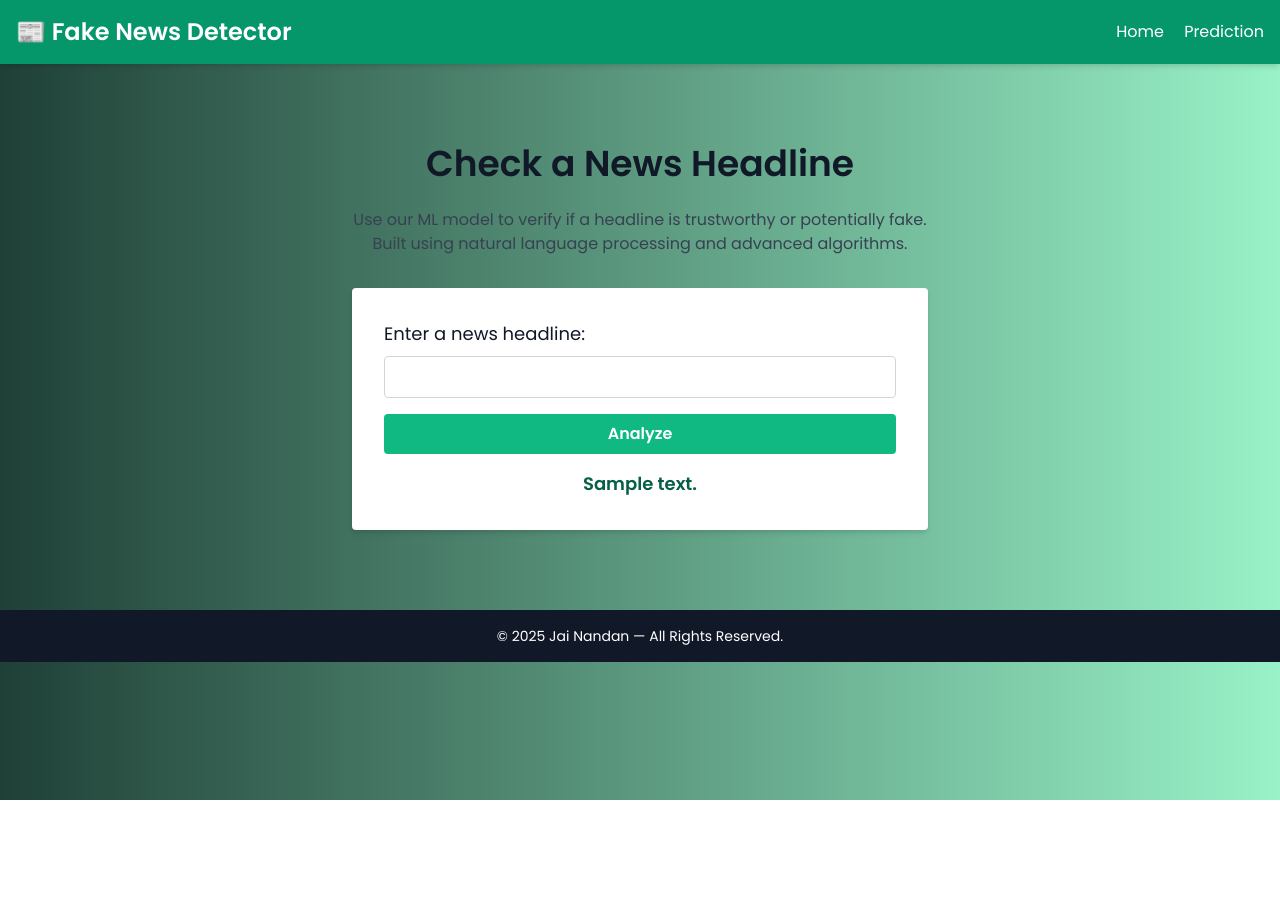
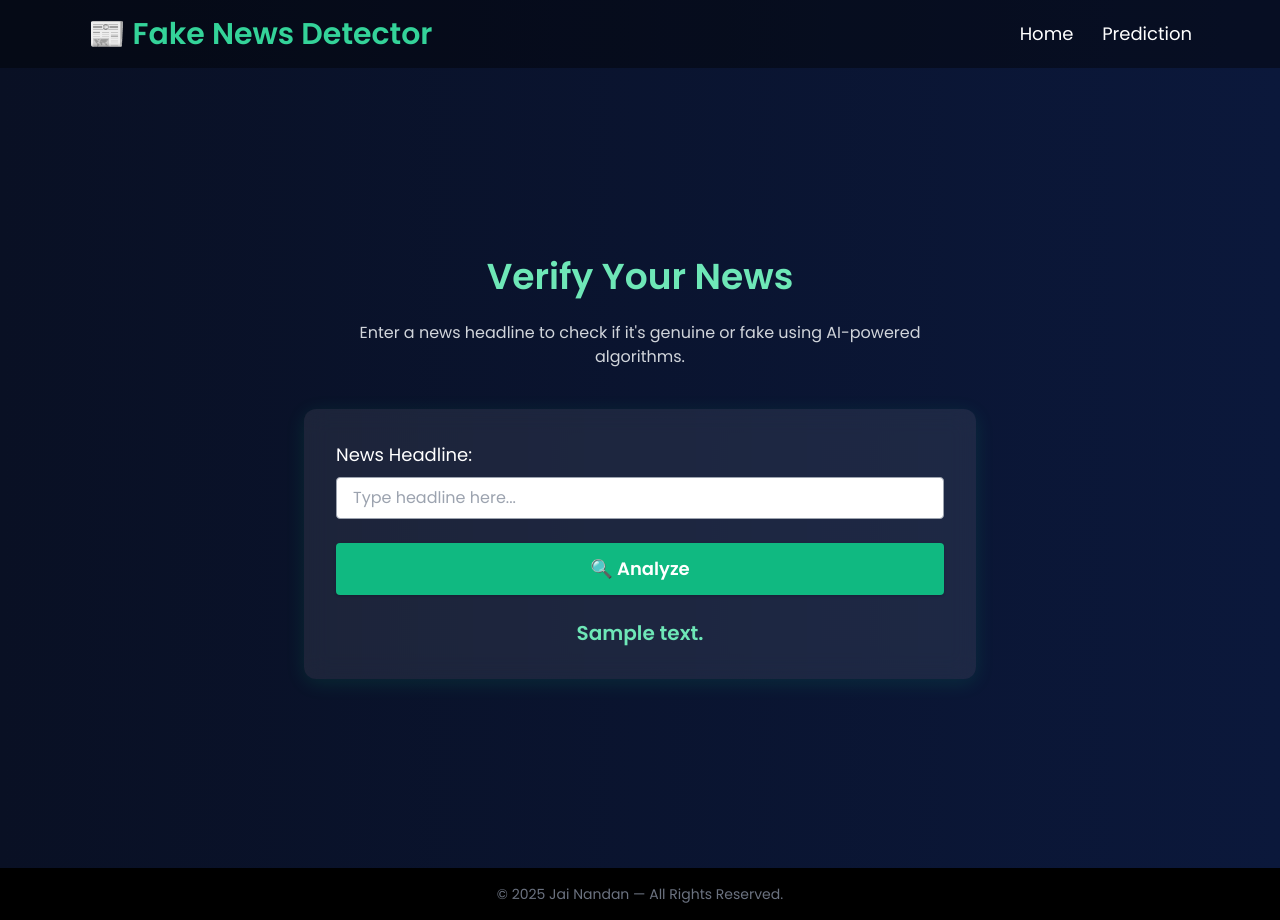
Before and after one commit to jai-nandan/fake_news_detection, a Flask app: template Fake-News-Detection-App-main1/Fake-News-Detection-App-main1/templates/prediction.html in a window 1280 px wide. Before the commit the page ends 800 px from the top, so only its background shows below. Run offline with Flask 2, Linux system fonts and the light colour scheme; the template is opened without the code that fills it: most values are stand-ins (such as "Sample title", 1, 10 or a date in 2020); parts of the project's set-up code (start-up, migrations or seed data) failed here and were passed over.

Commit message:
Update prediction.html

```diff
--- a/Fake-News-Detection-App-main1/Fake-News-Detection-App-main1/templates/prediction.html
+++ b/Fake-News-Detection-App-main1/Fake-News-Detection-App-main1/templates/prediction.html
@@ -9,37 +9,44 @@
   <style>
     body {
       font-family: 'Poppins', sans-serif;
-      background: linear-gradient(to right, #1f4037, #99f2c8);
+      background: linear-gradient(to right, #091024, #0b183b);
+    }
+    .glass {
+      background: rgba(255, 255, 255, 0.08);
+      backdrop-filter: blur(12px);
+      box-shadow: 0 4px 20px rgba(0, 255, 150, 0.1);
     }
   </style>
 </head>
-<body class="text-gray-900">
+<body class="text-white">
 
-  <header class="bg-green-600 text-white py-4 shadow-md">
-    <div class="container mx-auto px-4 flex justify-between items-center">
-      <h1 class="text-2xl font-bold">📰 Fake News Detector</h1>
-      <nav class="space-x-4">
-        <a href="/" class="hover:text-gray-300">Home</a>
-        <a href="/prediction" class="hover:text-gray-300">Prediction</a>
+  <!-- Header -->
+  <header class="bg-black bg-opacity-40 py-4">
+    <div class="max-w-6xl mx-auto px-6 flex justify-between items-center">
+      <h1 class="text-3xl font-bold text-green-400">📰 Fake News Detector</h1>
+      <nav class="space-x-6 text-lg">
+        <a href="/" class="hover:text-green-300">Home</a>
+        <a href="/prediction" class="hover:text-green-300">Prediction</a>
       </nav>
     </div>
   </header>
 
-  <section class="flex flex-col items-center justify-center py-20 px-4">
-    <h2 class="text-4xl font-bold mb-6">Check a News Headline</h2>
-    <p class="max-w-xl text-center text-gray-700 mb-8">Use our ML model to verify if a headline is trustworthy or potentially fake. Built using natural language processing and advanced algorithms.</p>
+  <!-- Form Section -->
+  <section class="flex flex-col items-center justify-center min-h-screen px-6 py-20">
+    <h2 class="text-4xl font-bold mb-6 text-green-300">Verify Your News</h2>
+    <p class="max-w-xl text-center text-gray-300 mb-10">Enter a news headline to check if it's genuine or fake using AI-powered algorithms.</p>
 
-    <form method="POST" action="/prediction" class="bg-white p-8 rounded shadow-md w-full max-w-xl">
-      <div class="mb-4">
-        <label for="news" class="block text-lg font-medium mb-2">Enter a news headline:</label>
-        <input type="text" name="news" id="news" class="w-full px-4 py-2 border border-gray-300 rounded focus:outline-none focus:ring-2 focus:ring-green-500" required>
+    <form method="POST" action="/prediction" class="glass w-full max-w-2xl p-8 rounded-xl">
+      <div class="mb-6">
+        <label for="news" class="block text-lg font-medium mb-2">News Headline:</label>
+        <input type="text" name="news" id="news" placeholder="Type headline here..." class="w-full px-4 py-2 rounded border border-gray-400 focus:outline-none focus:ring-2 focus:ring-green-400 text-gray-900" required>
       </div>
-      <button type="submit" class="w-full bg-green-500 hover:bg-green-600 text-white py-2 px-6 rounded font-semibold">Analyze</button>
-      <p class="mt-4 text-center text-green-800 font-semibold text-lg">{{ prediction_text }}</p>
+      <button type="submit" class="w-full bg-green-500 hover:bg-green-600 text-white py-3 px-6 rounded text-lg font-bold shadow">🔍 Analyze</button>
+      <p class="mt-6 text-center text-green-300 font-semibold text-xl">{{ prediction_text }}</p>
     </form>
   </section>
 
-  <footer class="bg-gray-900 text-white text-center py-4 mt-auto">
+  <footer class="bg-black text-gray-500 text-center py-4">
     <p class="text-sm">© 2025 Jai Nandan — All Rights Reserved.</p>
   </footer>
 
```
